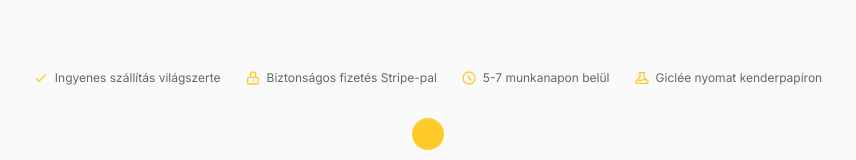
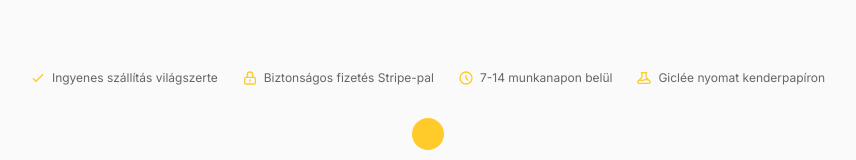
Before and after one commit to denandras/yellowsky, a Next.js app: page / in a window 1280 px wide. Shown: the part 1743-1903 px from the top of the page, without its empty margins (205-1061 px from the left). Built offline with nearby package versions, Linux system fonts and the light colour scheme; no server answers.

Commit message:
chore: update shipping time from 5-7 business days to 7-14 calendar days

```diff
--- a/components/artwork-page-client.tsx
+++ b/components/artwork-page-client.tsx
@@ -365,7 +365,7 @@ export default function ArtworkPageClient({ artwork, initialLanguage }: ArtworkP
                   <svg className="size-4 text-primary" fill="none" viewBox="0 0 24 24" stroke="currentColor" strokeWidth={2}>
                     <path strokeLinecap="round" strokeLinejoin="round" d="M12 8v4l3 3m6-3a9 9 0 11-18 0 9 9 0 0118 0z" />
                   </svg>
-                  {language === "hu" ? "5-7 munkanap" : "5-7 business days"}
+                  {language === "hu" ? "7-14 nap" : "7-14 calendar days"}
                 </span>
               </div>
             </div>
--- a/components/home-page-client.tsx
+++ b/components/home-page-client.tsx
@@ -266,7 +266,7 @@ export default function HomePageClient({ initialLanguage, communityPosts = [] }:
             <svg className="size-4 text-primary" fill="none" viewBox="0 0 24 24" stroke="currentColor" strokeWidth={2}>
               <path strokeLinecap="round" strokeLinejoin="round" d="M12 8v4l3 3m6-3a9 9 0 11-18 0 9 9 0 0118 0z" />
             </svg>
-            {language === "hu" ? "5-7 munkanapon belül" : "Ships in 5-7 business days"}
+            {language === "hu" ? "7-14 munkanapon belül" : "Ships in 7-14 calendar days"}
           </span>
           <span className="flex items-center gap-1.5">
             <svg className="size-4 text-primary" fill="none" viewBox="0 0 24 24" stroke="currentColor" strokeWidth={2}>
--- a/components/webshop-page-client.tsx
+++ b/components/webshop-page-client.tsx
@@ -230,7 +230,7 @@ export default function WebshopPageClient({ items, hasConfig, initialLanguage }:
               <svg className="size-4 text-primary" fill="none" viewBox="0 0 24 24" stroke="currentColor" strokeWidth={2}>
                 <path strokeLinecap="round" strokeLinejoin="round" d="M12 8v4l3 3m6-3a9 9 0 11-18 0 9 9 0 0118 0z" />
               </svg>
-              {language === "hu" ? "5-7 munkanapon belül" : "Ships in 5-7 business days"}
+              {language === "hu" ? "7-14 munkanapon belül" : "Ships in 7-14 calendar days"}
             </span>
             <span className="flex items-center gap-1.5">
               <svg className="size-4 text-primary" fill="none" viewBox="0 0 24 24" stroke="currentColor" strokeWidth={2}>
```
